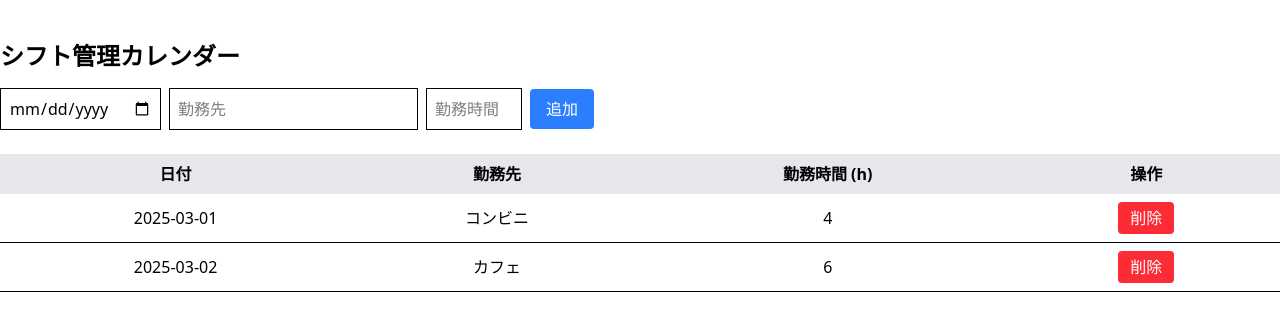
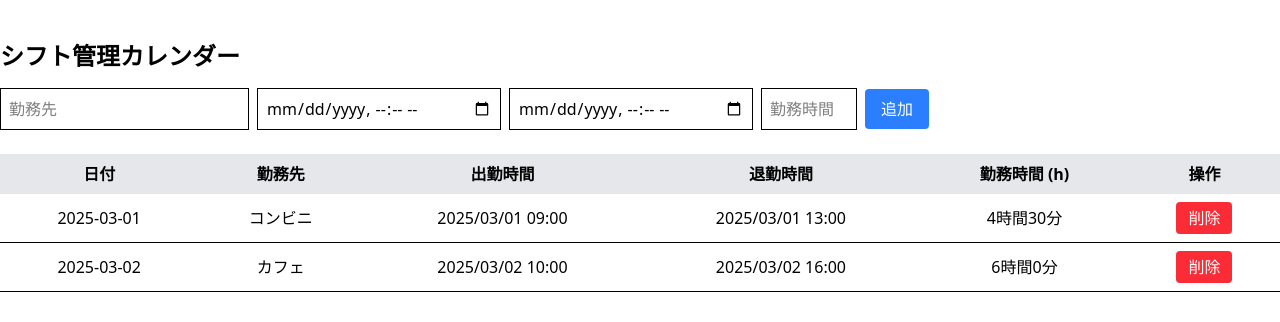
Before and after one commit to FirasAguel/baito-income-tracker, a Next.js app: page /shift in a window 1280 px wide. Shown: the top 322 px of the page. Built offline with nearby package versions, Linux system fonts and the light colour scheme.

Commit message:
feat: able to record syukkinn jikann and taikinn jikann, auto-calculate kinnmu jikann in shift calendar

```diff
--- a/src/app/shift/page.tsx
+++ b/src/app/shift/page.tsx
@@ -1,36 +1,114 @@
 // src/app/shift/page.tsx
 'use client';
 
-import { useState } from 'react';
+import { useState} from 'react';
 
 interface Shift {
   id: number;
   date: string;
   job: string;
   hours: number;
+  startTime: string; // 出勤時間
+  endTime: string;   // 退社時間
 }
 
 export default function ShiftCalendar() {
   const [shifts, setShifts] = useState<Shift[]>([
-    { id: 1, date: '2025-03-01', job: 'コンビニ', hours: 4 },
-    { id: 2, date: '2025-03-02', job: 'カフェ', hours: 6 },
+    { id: 1, date: '2025-03-01', job: 'コンビニ', hours: 4.5, startTime: '2025-03-01T09:00', endTime: '2025-03-01T13:00' },
+    { id: 2, date: '2025-03-02', job: 'カフェ', hours: 6, startTime: '2025-03-02T10:00', endTime: '2025-03-02T16:00' },
   ]);
 
-  const [newShift, setNewShift] = useState<Partial<Shift>>({});
+  const [newShift, setNewShift] = useState<Partial<Shift>>({
+    startTime: new Date().toLocaleString('ja-JP', {
+      hour12: false,
+      year: 'numeric',
+      month: '2-digit',
+      day: '2-digit',
+      hour: '2-digit',
+      minute: '2-digit',
+    }),// 現在の時刻をデフォルトとして設定
+    endTime: '',
+    hours: 0,
+  });
+
   const [error, setError] = useState<string | null>(null);
 
+  // 勤務時間を計算する関数（退社時間 - 出勤時間）
+  const calculateWorkHours = (startTime: string, endTime: string): number => {
+    const start = new Date(startTime);
+    const end = new Date(endTime);
+    const diffInMs = end.getTime() - start.getTime();
+    return diffInMs / (1000 * 60 * 60); // ミリ秒を時間に変換
+  };
+
+    // 退社時間を計算する関数（出勤時間 + 勤務時間）
+  const calculateEndTime = (startTime: string, hours: number): string => {
+    const start = new Date(startTime);
+    const totalMinutes = hours * 60;
+    start.setMinutes(start.getMinutes() + totalMinutes);
+    return start.toLocaleString('ja-JP', {
+      hour12: false,
+      year: 'numeric',
+      month: '2-digit',
+      day: '2-digit',
+      hour: '2-digit',
+      minute: '2-digit',
+    }).replace(',', '');
+  };
+
+  // 出勤時間を計算する関数（退社時間 - 勤務時間）
+  const calculateStartTime = (endTime: string, hours: number): string => {
+    const end = new Date(endTime);
+    const totalMinutes = hours * 60;
+    end.setMinutes(end.getMinutes() - totalMinutes);
+    return end.toLocaleString('ja-JP', {
+      hour12: false,
+      year: 'numeric',
+      month: '2-digit',
+      day: '2-digit',
+      hour: '2-digit',
+      minute: '2-digit',
+    }).replace(',', '');
+  };
+
   const addShift = () => {
-    if (newShift.date && newShift.job && newShift.hours) {
-      setShifts([...shifts, { id: Date.now(), ...newShift } as Shift]);
-      setNewShift({});
+    if (newShift.job && newShift.startTime && (newShift.endTime || newShift.hours)) {
+      const shift = {
+        id: Date.now(),
+        date: newShift.startTime.split('T')[0],
+        job: newShift.job,
+        hours: newShift.hours || calculateWorkHours(newShift.startTime, newShift.endTime!),
+        startTime: newShift.startTime,
+        endTime: newShift.endTime || calculateEndTime(newShift.startTime, newShift.hours!),
+      } as Shift;
+
+      setShifts([...shifts, shift]);
+      setNewShift({ startTime: new Date().toISOString().slice(0, 16), endTime: '', hours: 0 });
       setError(null);
     } else {
-      setError('日付、勤務先、勤務時間をすべて入力してください。');
+      setError('出勤時間、退社時間、または勤務時間をすべて入力してください。');
     }
   };
 
   const deleteShift = (id: number) => {
     setShifts(shifts.filter((shift) => shift.id !== id));
+  };
+
+  const formatTimeDisplay = (time: string) => {
+    const date = new Date(time);
+    return date.toLocaleString('ja-JP', {
+      hour12: false,
+      year: 'numeric',
+      month: '2-digit',
+      day: '2-digit',
+      hour: '2-digit',
+      minute: '2-digit',
+    }).replace(',', '');
+  };
+  const formatHours = (hours: number) => {
+    const h = Math.floor(hours);
+    const m = Math.round((hours - h) * 60);
+    return `${h}時間${m}分`;
   };
 
   return (
@@ -42,26 +120,34 @@ export default function ShiftCalendar() {
       {/* シフト入力フォーム */}
       <div className="mb-6">
         <input
-          type="date"
-          className="mr-2 border p-2"
-          value={newShift.date || ''}
-          onChange={(e) => setNewShift({ ...newShift, date: e.target.value })}
-        />
-        <input
           type="text"
           placeholder="勤務先"
           className="mr-2 border p-2"
           value={newShift.job || ''}
           onChange={(e) => setNewShift({ ...newShift, job: e.target.value })}
         />
+         <input
+          type="datetime-local"
+          placeholder="出勤時間"
+          className="mr-2 border p-2"
+          value={newShift.startTime || ''}
+          onChange={(e) => setNewShift({ ...newShift, startTime: e.target.value})}
+        />
+        {/* 退社時間が入力されていなければ勤務時間を入力 */}
+        <input
+          type="datetime-local"
+          placeholder="退勤時間"
+          className="mr-2 border p-2"
+          value={newShift.endTime || ''}
+          onChange={e => setNewShift({ ...newShift, endTime: e.target.value})}
+        />
+        {/* 勤務時間が入力されていなければ退社時間を入力 */}
         <input
           type="number"
           placeholder="勤務時間"
           className="mr-2 w-24 border p-2"
           value={newShift.hours || ''}
-          onChange={(e) =>
-            setNewShift({ ...newShift, hours: Number(e.target.value) })
-          }
+          onChange={e => setNewShift({ ...newShift, hours: Number(e.target.value)})}
         />
         <button
           onClick={addShift}
@@ -77,6 +163,8 @@ export default function ShiftCalendar() {
           <tr className="bg-gray-200">
             <th className="px-4 py-2">日付</th>
             <th className="px-4 py-2">勤務先</th>
+            <th className="px-4 py-2">出勤時間</th>
+            <th className="px-4 py-2">退勤時間</th>
             <th className="px-4 py-2">勤務時間 (h)</th>
             <th className="px-4 py-2">操作</th>
           </tr>
@@ -86,7 +174,9 @@ export default function ShiftCalendar() {
             <tr key={shift.id} className="border-b">
               <td className="px-4 py-2 text-center">{shift.date}</td>
               <td className="px-4 py-2 text-center">{shift.job}</td>
-              <td className="px-4 py-2 text-center">{shift.hours}</td>
+              <td className="px-4 py-2 text-center">{formatTimeDisplay(shift.startTime)}</td>
+              <td className="px-4 py-2 text-center">{formatTimeDisplay(shift.endTime)}</td>
+              <td className="px-4 py-2 text-center">{formatHours(shift.hours)}</td>
               <td className="px-4 py-2 text-center">
                 <button
                   onClick={() => deleteShift(shift.id)}
```
